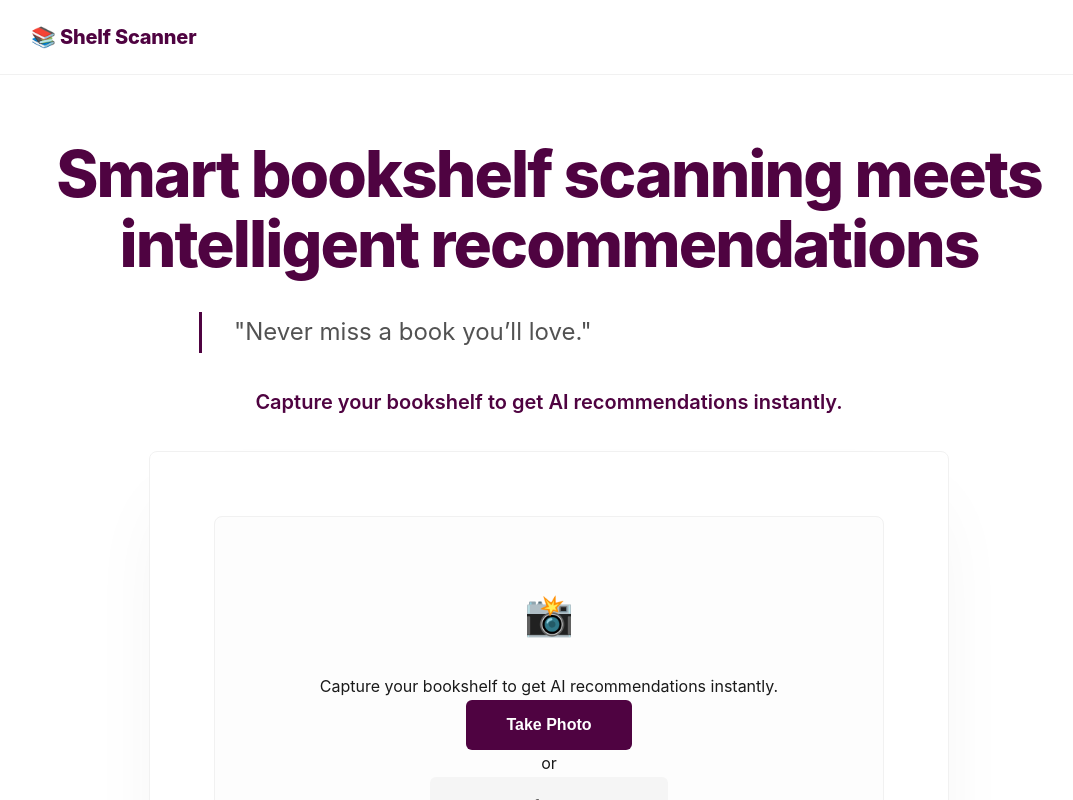
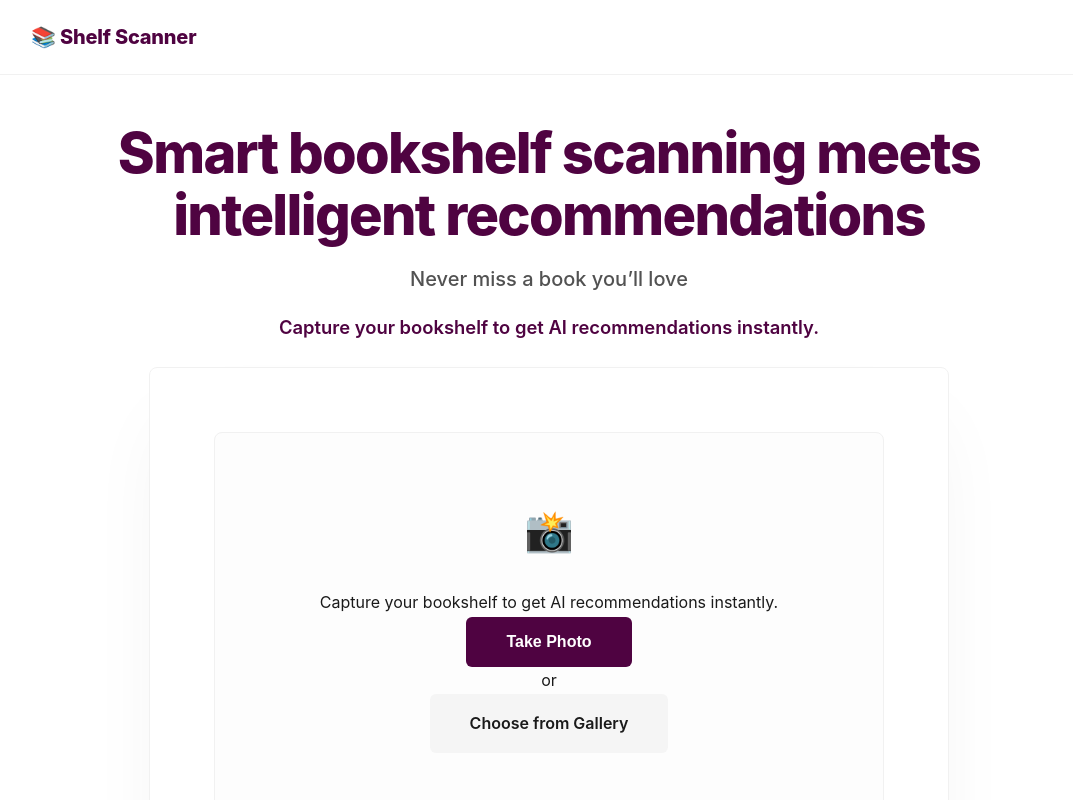
Before and after one commit to Hemachandiranpajany/AI_shelf_scanner, a React (Vite) app in the folder client/: page / in a window 1280 px wide. Shown: the top 800 px of the page, without its empty margins (91-1164 px from the left). Built offline with nearby package versions, Linux system fonts and the light colour scheme; no server answers.

Commit message:
Updated the Home page design

```diff
--- a/client/src/App.css
+++ b/client/src/App.css
@@ -87,28 +87,26 @@ nav a:hover {
 
 /* Hero Section */
 .hero-section {
-  padding: 4rem 0 2rem;
+  padding: 3rem 0 1rem;
   text-align: center;
 }
 
 .hero-title {
-  font-size: 4rem;
+  font-size: clamp(2rem, 8vw, 3.5rem);
   font-weight: 800;
   line-height: 1.1;
-  margin-bottom: 2rem;
+  margin-bottom: 1rem;
   color: var(--primary);
   letter-spacing: -0.03em;
 }
 
 .hero-quote {
-  font-size: 1.5rem;
+  font-size: clamp(1rem, 4vw, 1.25rem);
   color: var(--text-secondary);
-  max-width: 700px;
+  max-width: 600px;
   margin: 0 auto;
-  font-weight: 400;
-  border-left: 3px solid var(--primary);
-  padding-left: 2rem;
-  text-align: left;
+  font-weight: 500;
+  text-align: center;
 }
 
 /* Page Subtitles */
@@ -172,14 +170,14 @@ nav a:hover {
 
 /* Scanner Overhaul */
 .scanner-section {
-  padding: 2rem 0 6rem;
+  padding: 1.5rem 0 4rem;
 }
 
 .scanner-prompt {
-  font-size: 1.25rem;
+  font-size: clamp(0.95rem, 3vw, 1.15rem);
   font-weight: 600;
   color: var(--primary);
-  margin-bottom: 2rem;
+  margin-bottom: 1.5rem;
 }
 
 .scanner-card {
--- a/client/src/pages/Home.tsx
+++ b/client/src/pages/Home.tsx
@@ -31,7 +31,7 @@ const Home: React.FC = () => {
             Smart bookshelf scanning meets <br />intelligent recommendations
           </h1>
           <p className="hero-quote animate-slide-up" style={{ animationDelay: '0.1s' }}>
-            "Never miss a book you’ll love."
+            Never miss a book you’ll love
           </p>
         </div>
       </section>
```
